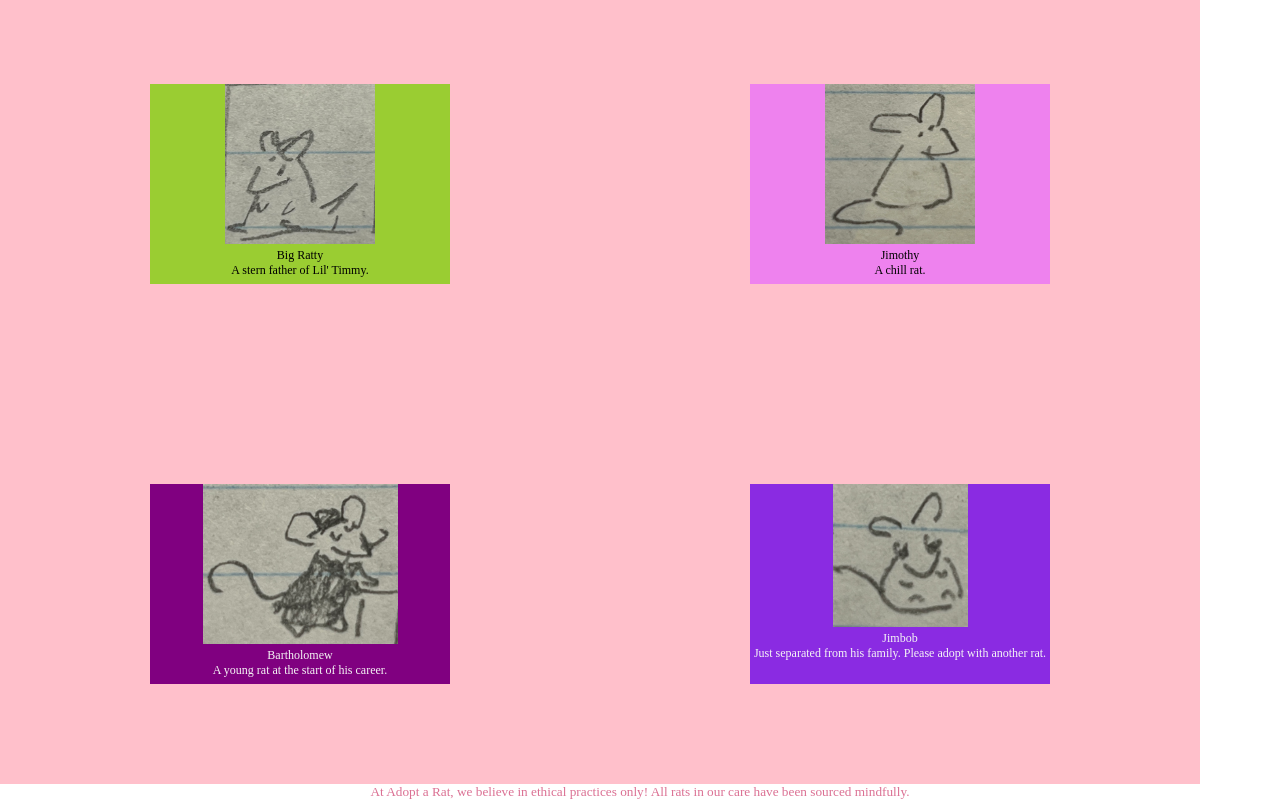
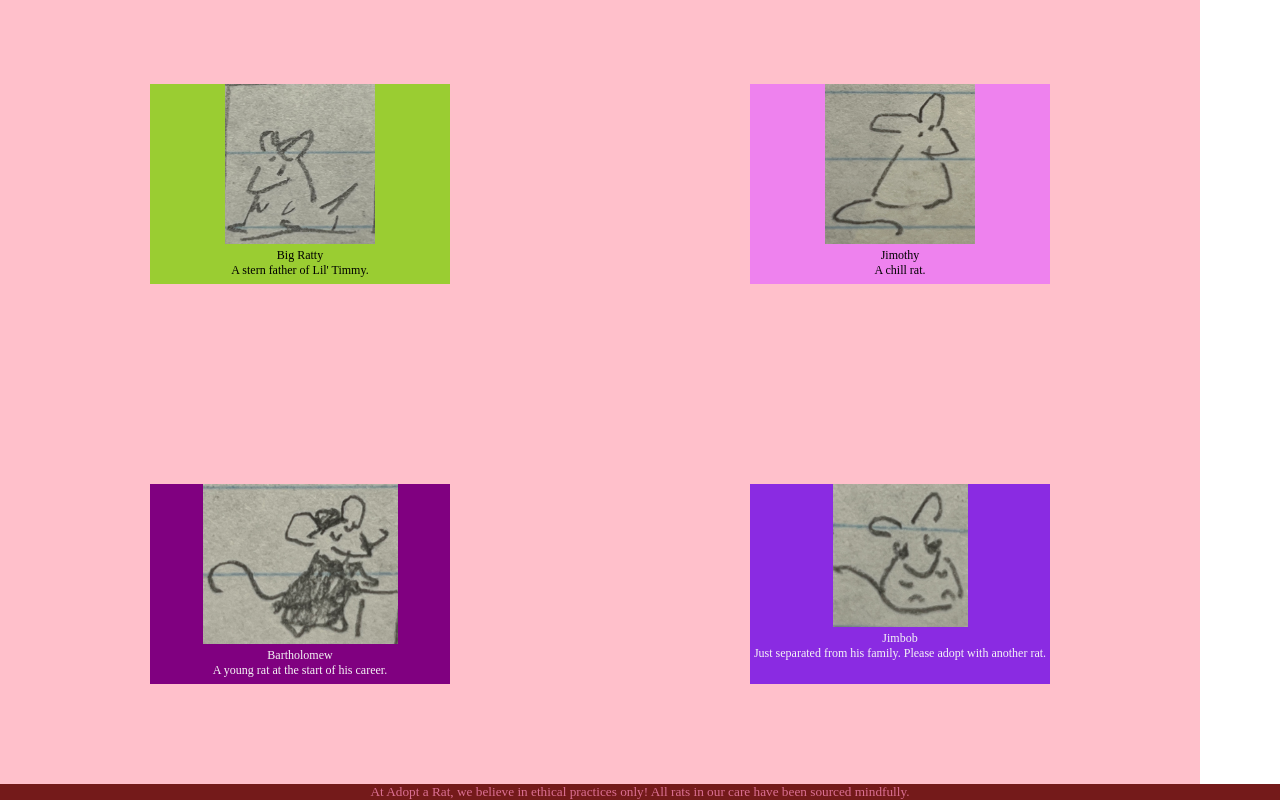
Before and after one commit to plopbloppy/ics4u, a website built with Vite: page index.html in a window 1280 px wide. Shown: the part 453-1253 px from the top of the page. Built offline with nearby package versions, Linux system fonts and the light colour scheme; a web font is replaced by a local one.

Commit message:
Changed colour of company values text.

```diff
--- a/style.css
+++ b/style.css
@@ -15,6 +15,7 @@
 
 #values {
   color: palevioletred;
+  background-color: rgb(116, 26, 26);
 }
 
 .box {
```
